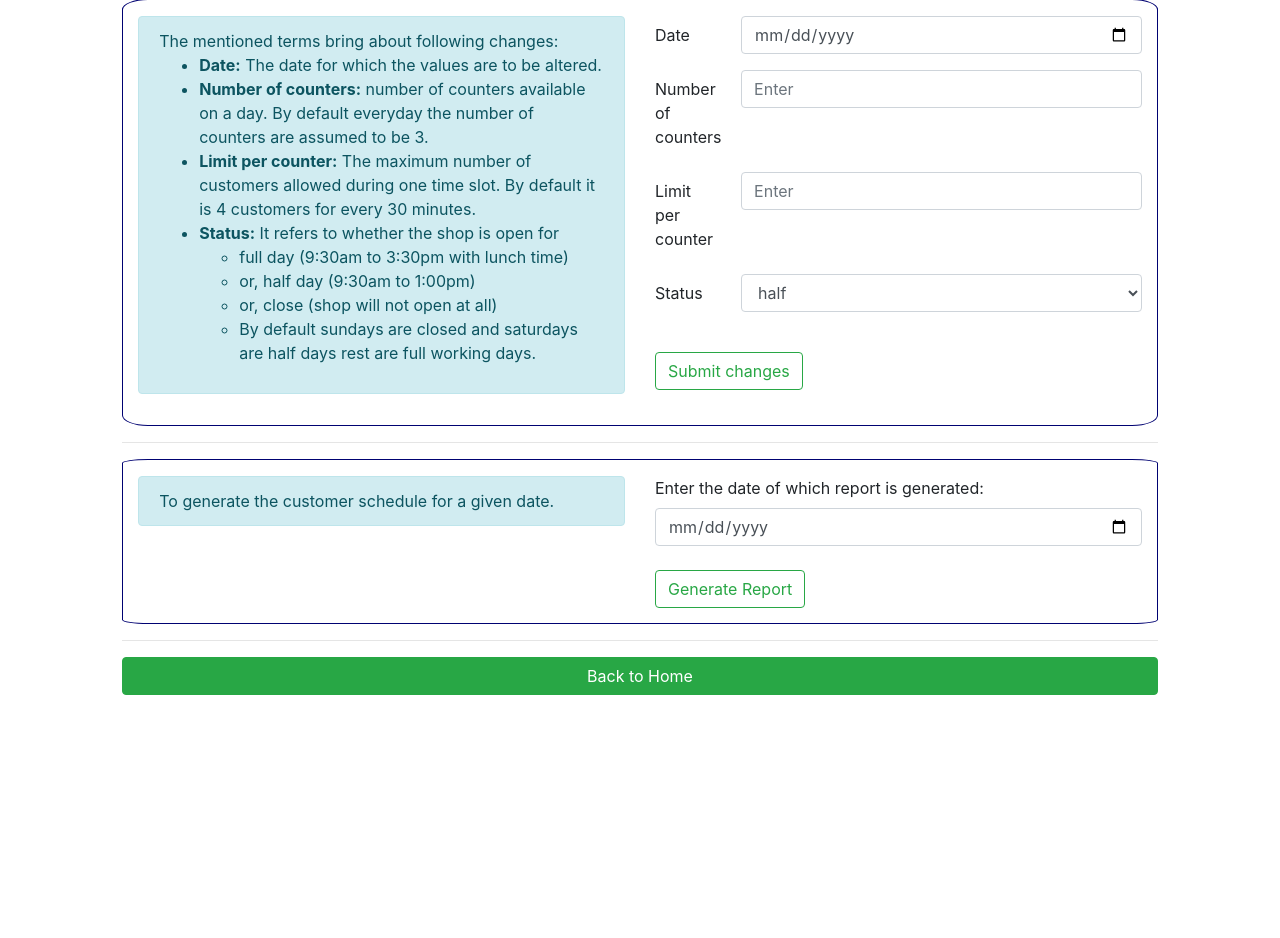
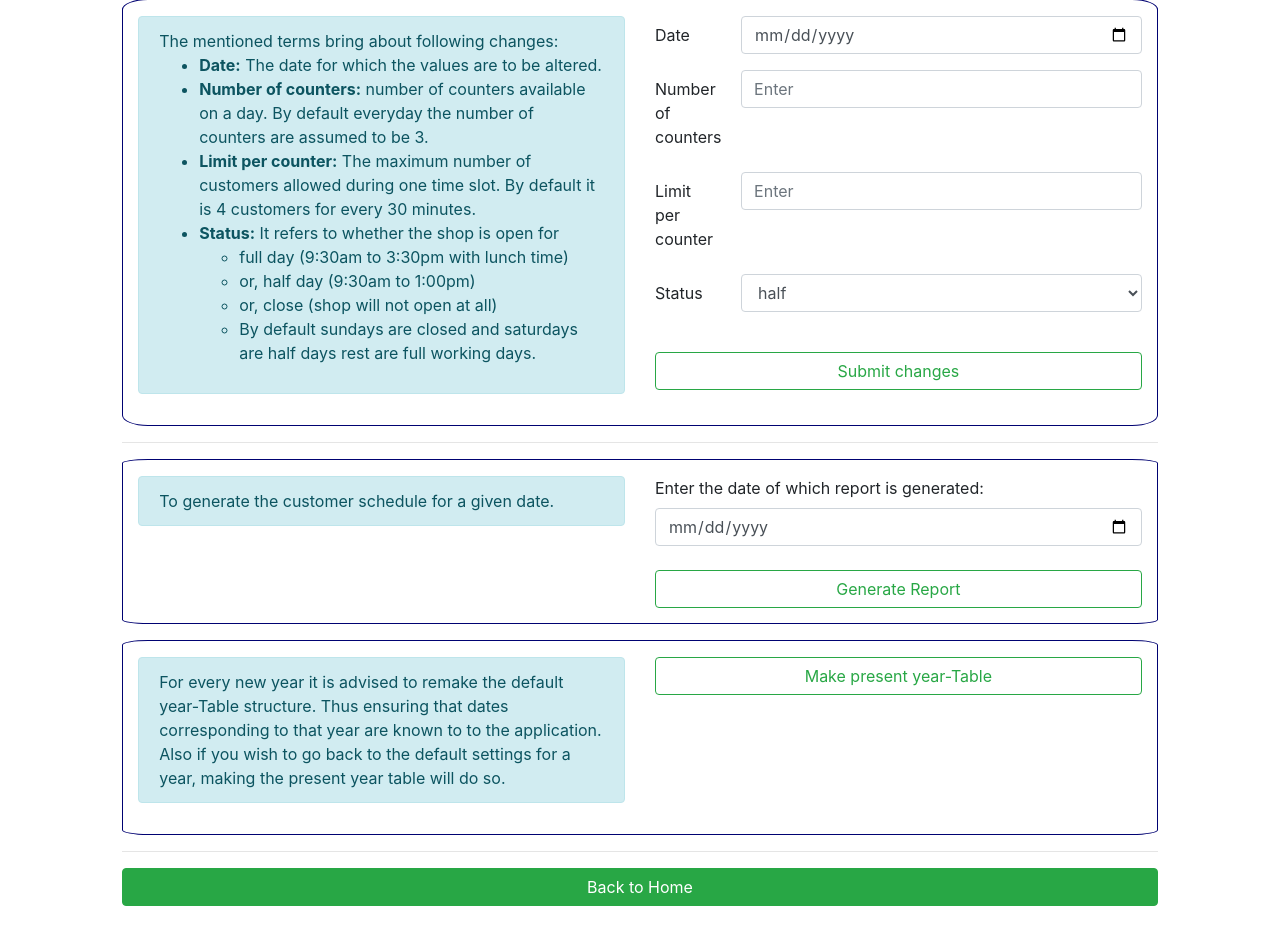
Before and after one commit to dipanshu231099/spacer-app, a PHP site: page /admin.php in a window 1280 px wide. Shown: the part 114-1052 px from the top of the page. Before the commit the page ends 809 px from the top, so only its background shows below. Run offline with PHP 8.4, Linux system fonts and the light colour scheme; the visitor is signed in with stand-in values (Sample User, id 1); a stand-in replaces the project's code that opens the database connection.

Commit message:
made the population of db a change by admin

```diff
--- a/admin.php
+++ b/admin.php
@@ -120,7 +120,7 @@
                                     </div>
                                 </div>
                                 <br>
-                                <button type="submit" class="btn btn-outline-success">Submit changes</button>
+                                <button type="submit" class="btn btn-outline-success w-100">Submit changes</button>
                             </div>
 
                         </div>
@@ -137,7 +137,19 @@
                             <div class="col">
                                 <label>Enter the date of which report is generated:</label>
                                 <input class="form-control"  type="date" id="date" name="report_date" value="" required><br>
-                                <button type="submit" class="btn btn-outline-success">Generate Report</button>
+                                <button type="submit" class="btn btn-outline-success w-100">Generate Report</button>
+                            </div>
+                        </div>
+                    </form>
+                    <form>
+                        <div class="row">
+                            <div class="col-sm-6">
+                                <div class="alert alert-info" role="alert">
+                                    For every new year it is advised to remake the default year-Table structure. Thus ensuring that dates corresponding to that year are known to to the application. Also if you wish to go back to the default settings for a year, making the present year table will do so.
+                                </div>
+                            </div>
+                            <div class="col-sm-6">
+                                <a href="populate.php"><button type="submit" class="btn btn-outline-success w-100">Make present year-Table</button></a>
                             </div>
                         </div>
                     </form>
--- a/index.php
+++ b/index.php
@@ -148,7 +148,7 @@
                         #  Only Card / authority letter holder is allowed to get inside the Canteen
                         <br>
                          <br>
-                        #  Visit after e-appointment appointment.
+                        #  Visit after getting an e-appointment.
                         <br>
                         <br>
                         #  Wearing of Mask is mandatory.
@@ -160,7 +160,7 @@
                         # Payment through ATM/credit/debit Cards only
                         <br>
                         <br>
-                        # Entry on production of e-appointment and CSD Card at the gate.
+                        # Entry after showing e-appointment and CSD Card at the gate.
                         <br>
                         <br>
                         # Next visit to CSD after 10 days permitted.
```
Also changed, not shown: populate.php (+15 -4 lines), 1 other file.
